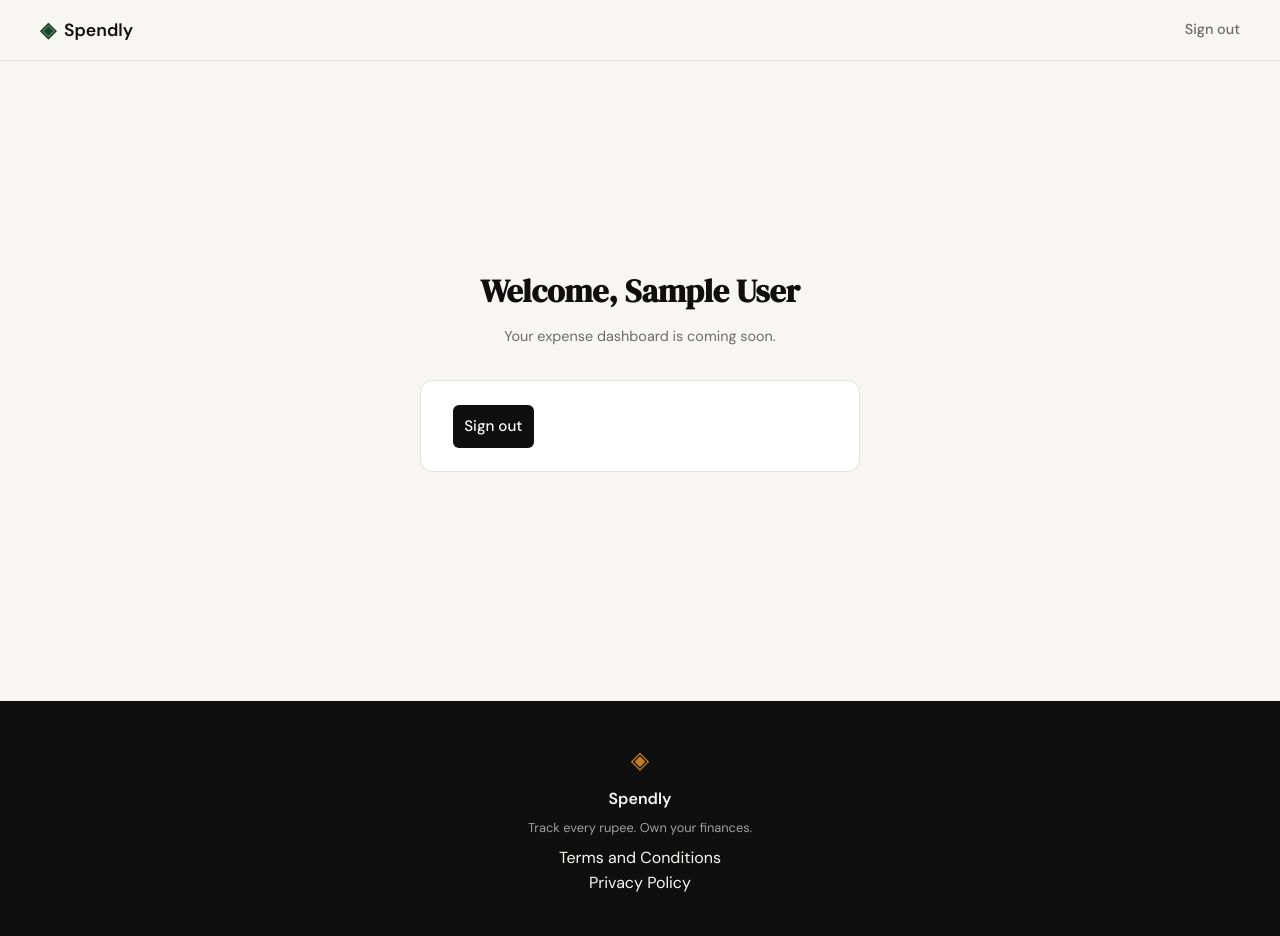
After one commit to kaumudiu/spendly, a Flask app: page /dashboard in a window 1280 px wide. The commit adds this page. Run offline with Flask 3, Linux system fonts and the light colour scheme; the visitor is signed in with stand-in values (Sample User, id 1).

Commit message:
add login feature

```diff
--- a/app.py
+++ b/app.py
@@ -1,7 +1,7 @@
 import sqlite3
-from flask import Flask, render_template, request, redirect, url_for, flash
-from database.db import get_db, init_db, seed_db, create_user
-from werkzeug.security import generate_password_hash
+from flask import Flask, render_template, request, redirect, url_for, flash, session
+from database.db import get_db, init_db, seed_db, create_user, get_user_by_email
+from werkzeug.security import generate_password_hash, check_password_hash
 
 app = Flask(__name__)
 app.secret_key = "dev-secret-key"
@@ -22,6 +22,8 @@ def landing():
 
 @app.route("/register", methods=["GET", "POST"])
 def register():
+    if session.get("user_id"):
+        return redirect(url_for("landing"))
     if request.method == "GET":
         return render_template("register.html")
 
@@ -50,9 +52,24 @@ def register():
     return redirect(url_for("login"))
 
 
-@app.route("/login")
+@app.route("/login", methods=["GET", "POST"])
 def login():
-    return render_template("login.html")
+    if session.get("user_id"):
+        return redirect(url_for("landing"))
+    if request.method == "GET":
+        return render_template("login.html")
+
+    email    = request.form.get("email", "").strip()
+    password = request.form.get("password", "")
+
+    user = get_user_by_email(email)
+    if not user or not check_password_hash(user["password_hash"], password):
+        return render_template("login.html", error="Invalid email or password.")
+
+    session.clear()
+    session["user_id"]   = user["id"]
+    session["user_name"] = user["name"]
+    return redirect(url_for("landing"))
 
 
 # ------------------------------------------------------------------ #
@@ -71,7 +88,15 @@ def privacy():
 
 @app.route("/logout")
 def logout():
-    return "Logout — coming in Step 3"
+    session.clear()
+    return redirect(url_for("landing"))
+
+
+@app.route("/dashboard")
+def dashboard():
+    if not session.get("user_id"):
+        return redirect(url_for("login"))
+    return render_template("dashboard.html")
 
 
 @app.route("/profile")
--- a/templates/base.html
+++ b/templates/base.html
@@ -19,8 +19,12 @@
                 <span class="brand-name">Spendly</span>
             </a>
             <div class="nav-links">
-                <a href="{{ url_for('login') }}">Sign in</a>
-                <a href="{{ url_for('register') }}" class="nav-cta">Get started</a>
+                {% if session.get("user_id") %}
+                    <a href="{{ url_for('logout') }}">Sign out</a>
+                {% else %}
+                    <a href="{{ url_for('login') }}">Sign in</a>
+                    <a href="{{ url_for('register') }}" class="nav-cta">Get started</a>
+                {% endif %}
             </div>
         </div>
     </nav>
--- /dev/null
+++ b/templates/dashboard.html
@@ -0,0 +1,17 @@
+{% extends "base.html" %}
+
+{% block title %}Dashboard — Spendly{% endblock %}
+
+{% block content %}
+<section class="auth-section">
+    <div class="auth-container">
+        <div class="auth-header">
+            <h1 class="auth-title">Welcome, {{ session["user_name"] }}</h1>
+            <p class="auth-subtitle">Your expense dashboard is coming soon.</p>
+        </div>
+        <div class="auth-card">
+            <a href="{{ url_for('logout') }}" class="btn-submit">Sign out</a>
+        </div>
+    </div>
+</section>
+{% endblock %}
```
Also changed, not shown: database/db.py (+9 -0 lines), .claude/specs/03-login-and-logout.md (added).
